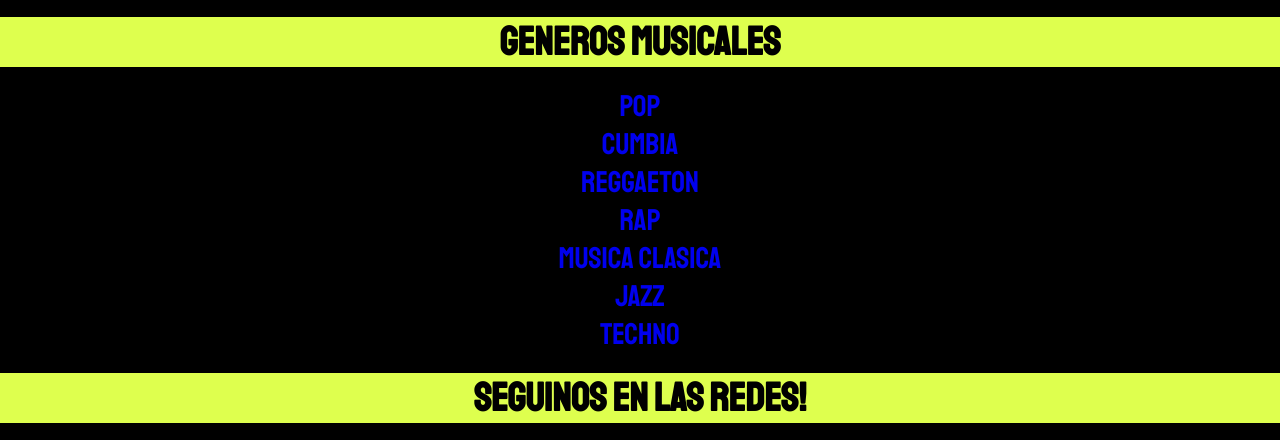
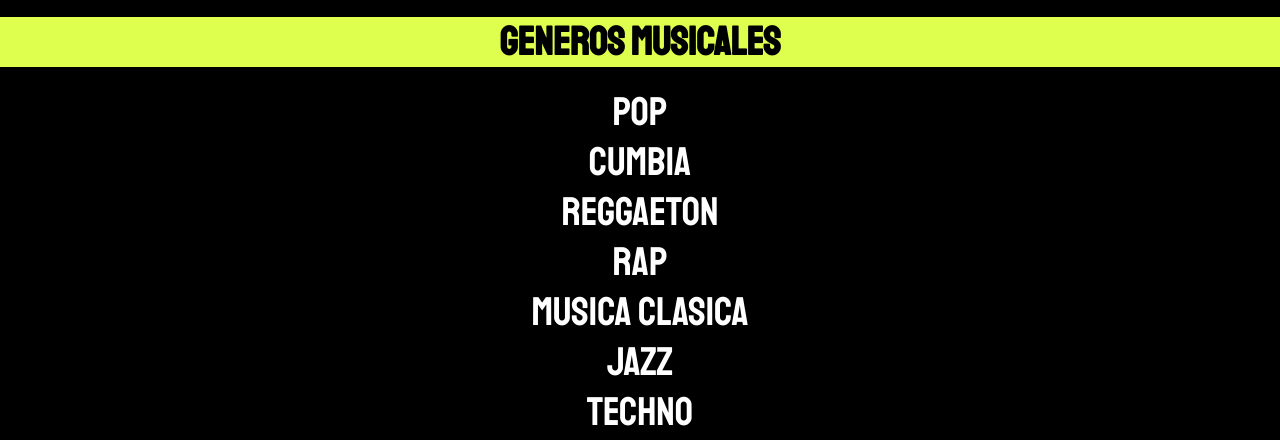
Before and after one commit to MariaSicco/ProyectoProgramacion, a plain HTML site: page generos.html in a window 1280 px wide. Shown: the part 341-781 px from the top of the page. Drawn offline with Linux system fonts and the light colour scheme.

Commit message:
Arreglando detalle

```diff
--- a/css/index.css
+++ b/css/index.css
@@ -76,9 +76,15 @@ p{
     text-decoration: none;
     font-size: 30px;
 }
-.GENEROS li {
+.genero li {
     font-size: 25px;
 }
+.genero li a {
+    color: white;
+    font-size: 40px;
+
+}
+
 
 @media (min-width:768px){
 .encabezado{
--- a/generos.html
+++ b/generos.html
@@ -33,7 +33,7 @@
 <!-- HOME -->
         <h2>Generos Musicales</h2>
         <section class="generos">
-            <ul class="GENEROS"></ul>
+            <ul class="genero">
                 <li><a href="detallegenero.html">Pop</a></li>
                 <li><a href="detallegenero.html">Cumbia</a></li>
                 <li><a href="detallegenero.html">Reggaeton</a></li>
@@ -41,6 +41,7 @@
                 <li><a href="detallegenero.html">Musica Clasica</a></li>
                 <li><a href="detallegenero.html">Jazz</a></li>
                 <li><a href="detallegenero.html">Techno</a></li>
+            </ul>
         </section>
 <!-- FOOTER -->
         <footer>
```
Also changed, not shown: css/generos.css (deleted).
